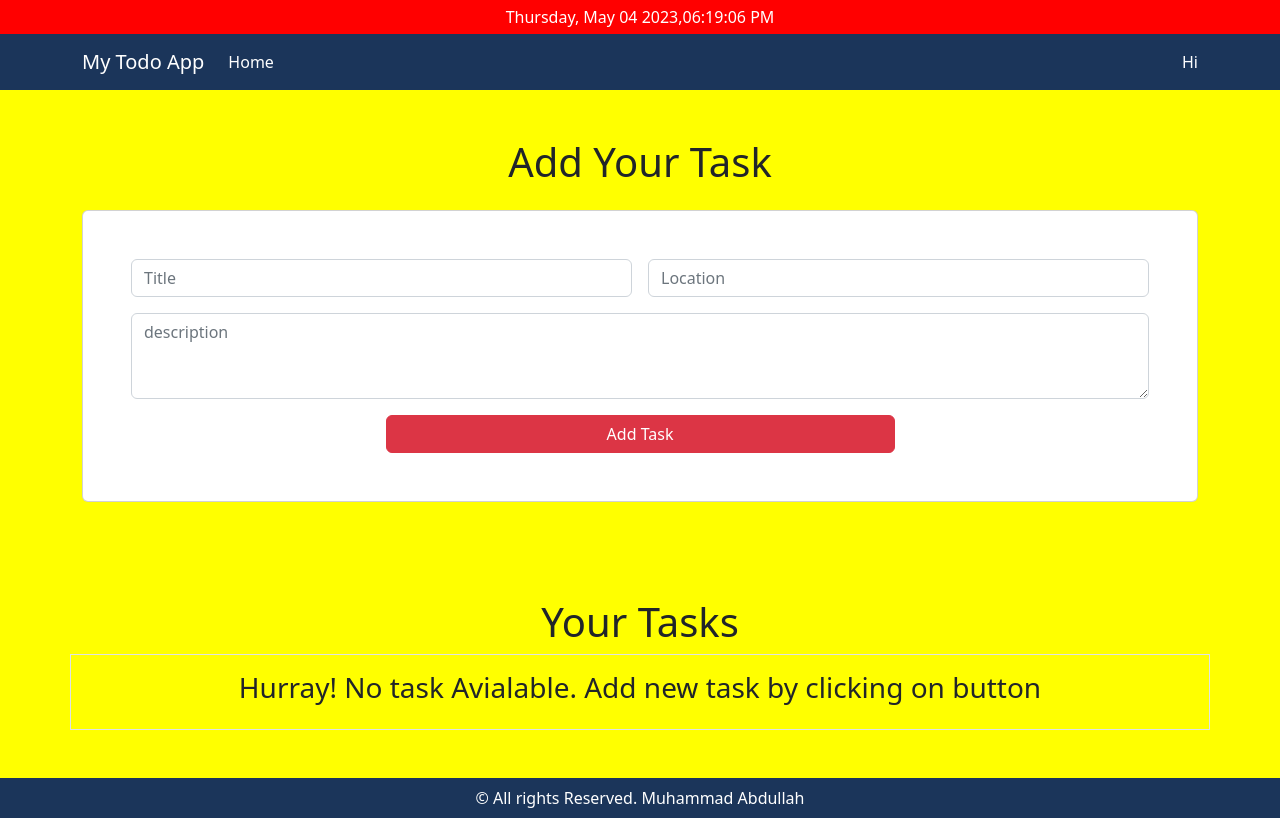
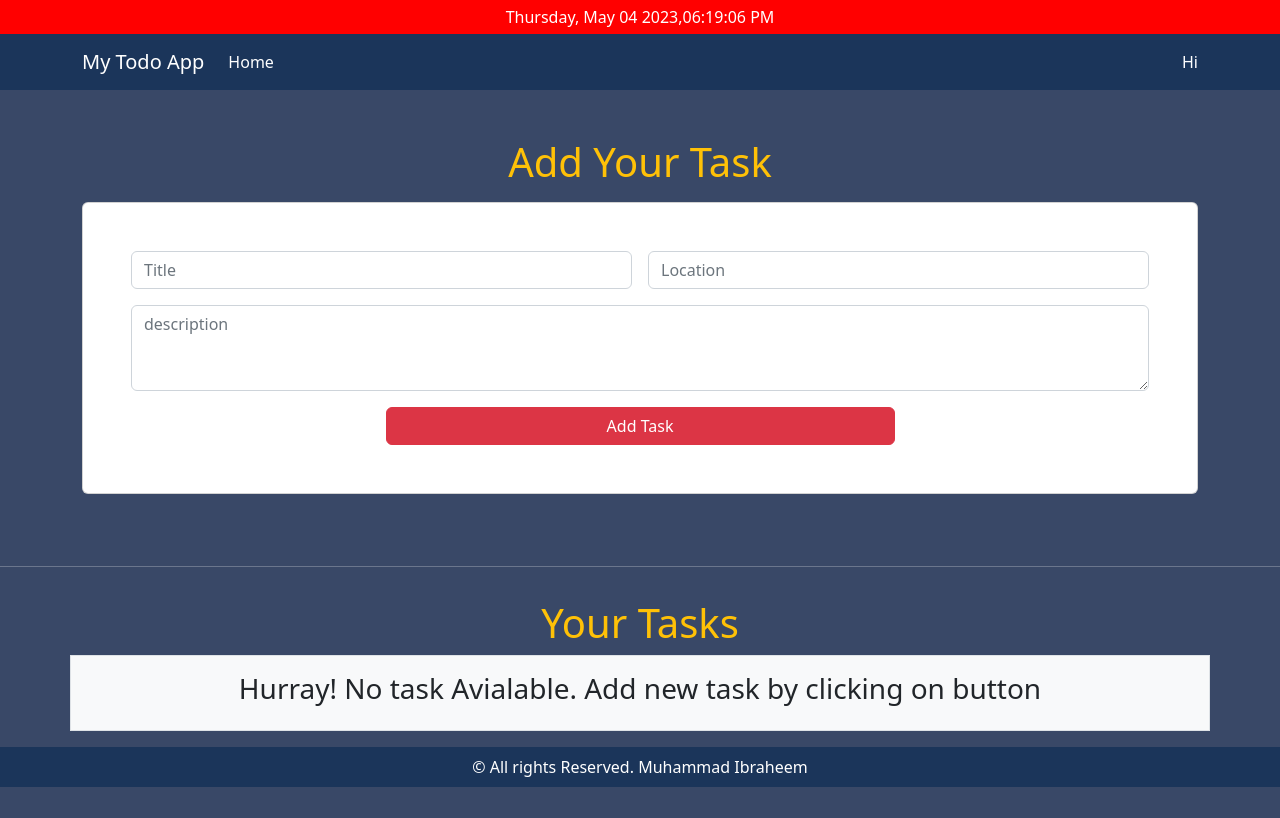
Before and after one commit to Muhammad-Ibraheem-bhatti/My-Todo-App, a website: page index.html in a window 1280 px wide. Drawn offline with nearby package versions, Linux system fonts and the light colour scheme.

Commit message:
second commit

```diff
--- a/JS/script.js
+++ b/JS/script.js
@@ -16,12 +16,12 @@ const showUserINTable = () => {
             return;
         }
         for (let i = 0; i < users.length; i++) {
-            let tableStart = '<div class="table-responsive"><table class="table">';
+            let tableStart = '<div class="table-responsive "><table class="table table-striped table-hover text-center table-bordered">';
             let tableHead = '<thead><tr><th>#</th><th scope = "row">Title</th><th scope = "row">location</th><th scope = "row">Description</th><th scope = "row">Action</th></thead>';
             let tableEnd = '</table></div>';
             let tableBody = '';
             for (let i = 0; i < users.length; i++) {
-                tableBody += '<tr><td>' + (i + 1) + '</td><td>' + users[i].title + '</td><td>' + users[i].location + '</td><td>' + users[i].description + '</td><td><button class="btn btn-sm btn-info m-2" data-value="' + users[i].id + '" onclick="editUser(event)">Edit</button><button class="btn btn-sm btn-danger m-2" data-value="' + users[i].id + '" onclick="deleteUser(event)">Delete</button>';
+                tableBody += '<tr><td class = "py-4">' + (i + 1) + '</td><td class = "py-4">' + users[i].title + '</td><td class = "py-4">' + users[i].location + '</td><td class = "py-4">' + users[i].description + '</td><td><button class="btn btn-sm btn-info mt-1 w-100" data-value="' + users[i].id + '" onclick="editUser(event)">Edit</button><button class="btn btn-sm btn-danger mt-1 w-100" data-value="' + users[i].id + '" onclick="deleteUser(event)">Delete</button>';
             }
             let table = tableStart + tableHead + '<tbody>' + tableBody + '</tbody>' + tableEnd;
             // let tableOut = document.getElementById("table").innerHTML = table
@@ -145,15 +145,9 @@ const editUser = (event) => {
     let user = users.find((user) => {
         return user.id === userId
     })
+    // Object
     const { title, location, description } = user
-    /*similar code
-     *const title=user.title
-     *const description=user.description
-     */
-    // set value of inputfields
-    // document.getElementById("title").value = title
-    // document.getElementById("location").value = location
-    // document.getElementById("description").value = description
+
     setFieldValue("title", title)
     setFieldValue("location", location)
     setFieldValue("description", description)
@@ -187,25 +181,5 @@ const handleEdit = () => {
     emptyField();
     showUserINTable();
     console.log(updateduser)
-        // const todoForEdit = JSON.parse(localStorage.getItem("todoForEdit"))
 
-    // let updatedTitle = getInputValue("title")
-    // let updatedLocation = getInputValue("location")
-    // let updatedDescription = getInputValue("description")
-
-    // const updatedTodo = {...todoForEdit, title: updatedTitle, location: updatedLocation, description: updatedDescription }
-    // updatedTodo.dateModified = new Date().getTime()
-
-    // const todos = JSON.parse(localStorage.getItem("todos"))
-    // const updatedTodos = todos.map(todo => {
-    //     if (todo.id === updatedTodo.id) {
-    //         return updatedTodo
-    //     }
-    //     return todo
-    // })
-
-    // localStorage.setItem("todos", JSON.stringify(updatedTodos))
-    // notice("A todo has been updated", "success");
-    // document.getElementById("addTask").style.display = "inline-block"
-    // document.getElementById("updateTask").style.display = "none"
 }
--- a/index.html
+++ b/index.html
@@ -39,10 +39,10 @@
         <div class="container ">
             <div class="row">
                 <div class="col text-center mt-5">
-                    <h1>Add Your Task</h1>
+                    <h1 class="text-warning">Add Your Task</h1>
                 </div>
             </div>
-            <div class="row my-3">
+            <div class="row my-2">
                 <div class="col-12 md-col-8 lg-col-6">
                     <div class="card p-5" id="cardBody" >
                         <div class="row g-3" id="cardBodys">
@@ -64,39 +64,19 @@
                 </div>
             </div>
         </div>
-        <div class="container mt-5 py-5">
+        <br><br>
+        <hr class="text-white">
+        <div class="container mt-2 py-3">
             <div class="row">
                 <div class=" col-12 ">
                     <div class=" row ">
                         <div class=" col text-center ">
-                            <h1>Your Tasks</h1>
+                            <h1 class="text-warning">Your Tasks</h1>
                         </div>
                     </div>
-                    <div class=" row p-3 border border-1 ">
-                        <div class=" col-12" id="table">
-                            <!-- <table class=" table ">
-                                <thead>
-                                    <tr>
-                                        <th scope=" col ">#</th>
-                                        <th scope=" col ">Title</th>
-                                        <th scope=" col ">Location</th>
-                                        <th scope=" col ">Description</th>
-                                        <th scope=" col ">Status</th>
-                                    </tr>
-                                </thead>
-                                <tbody>
-                                    <tr>
-                                        <th scope=" row ">1</th>
-                                        <td>Mark</td>
-                                        <td>Otto</td>
-                                        <td>@mdo</td>
-                                        <td>
-
-                                        </td>
-                                    </tr>
-
-                                </tbody>
-                            </table> -->
+                    <div class=" row p-3 border border-1 bg-light ">
+                        <div class=" col-12 " id="table">
+                           <!-- TAble body sections -->
                         </div>
                     </div>
                 </div>
@@ -107,7 +87,7 @@
         <div class=" container ">
             <div class=" row ">
                 <div class=" col ">
-                    <p class=" mb-0 text-center text-white ">&copy; All rights Reserved. Muhammad Abdullah</p>
+                    <p class=" mb-0 text-center text-white ">&copy; All rights Reserved. Muhammad Ibraheem</p>
                 </div>
             </div>
         </div>
--- a/styles/style.css
+++ b/styles/style.css
@@ -8,5 +8,5 @@
     }
 }
 body{
-    background-color: yellow;
+    background-color: #394867;
 }
```
